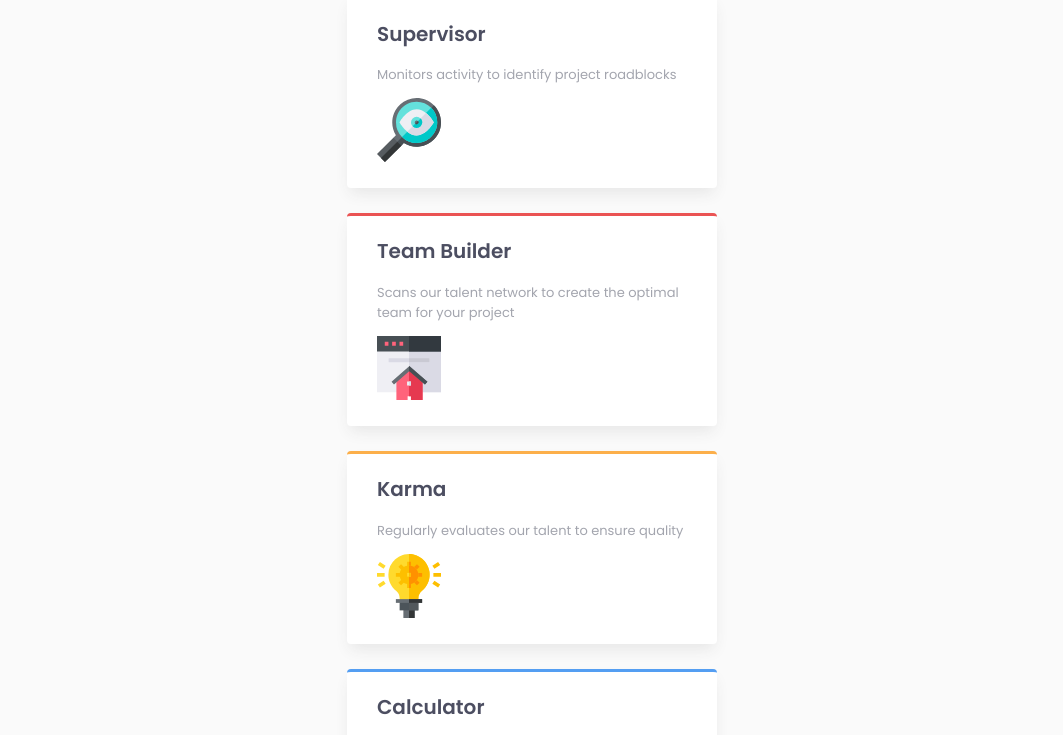
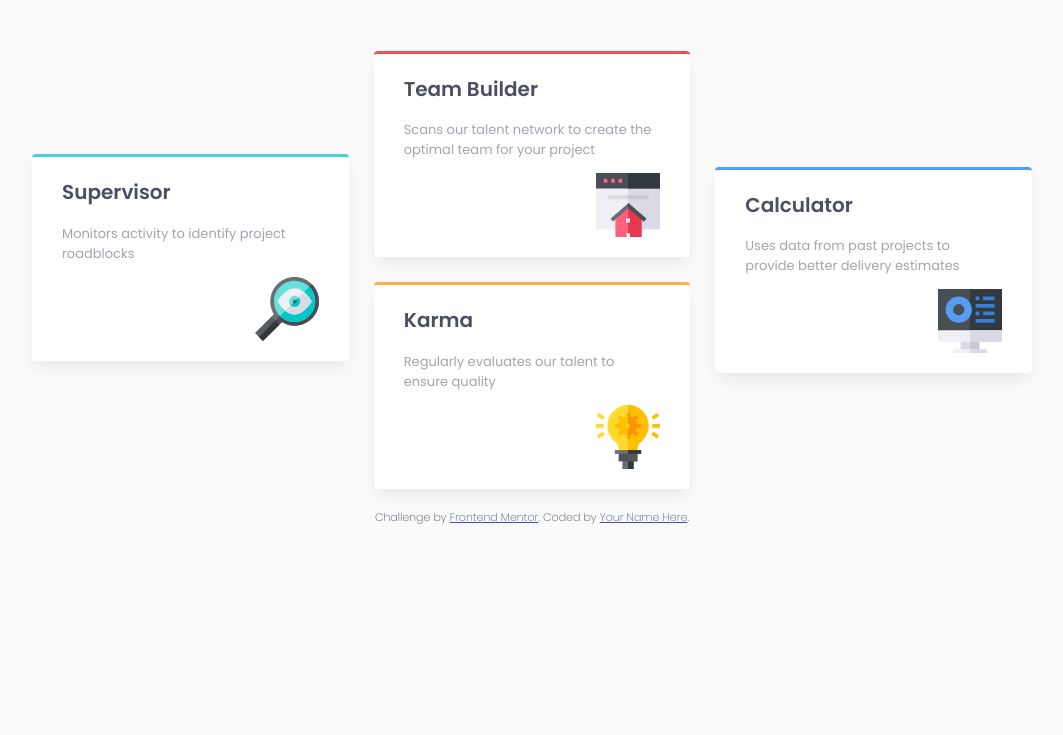
Before and after one commit to nithipramesti/Four-Card-Feature-Section-Master, a plain HTML site: page index.html in a window 1280 px wide. Shown: the part 203-938 px from the top of the page, without its empty margins (108-1171 px from the left). After the commit the page ends 800 px from the top, so only its background shows below. Drawn offline with Linux system fonts and the light colour scheme.

Commit message:
styling css finish

```diff
--- a/index.html
+++ b/index.html
@@ -30,13 +30,13 @@
   </header>
 
   <main>
-    <div class="box box-1">
+    <div class="box box-flex box-1">
       <h2>Supervisor</h2>
       <p>Monitors activity to identify project roadblocks</p>
       <img src="/images/icon-supervisor.svg" alt="Supervisor">
     </div>
 
-    <div class="box-center">
+    <div class="box-flex box-center">
       <div class="box box-2">
         <h2>Team Builder</h2>
         <p>Scans our talent network to create the optimal team for your project</p>
@@ -50,7 +50,7 @@
       </div>
     </div>
 
-    <div class="box box-4">
+    <div class="box-flex box box-4">
       <h2>Calculator</h2>
       <p>Uses data from past projects to provide better delivery estimates</p>
       <img src="/images/icon-calculator.svg" alt="Calculator">
--- a/style.css
+++ b/style.css
@@ -23,7 +23,7 @@ header{
     text-align: center;
     width: 85%;
     max-width: 550px;
-    margin: 30px auto;
+    margin: 60px auto 30px auto;
 }
 
 header h1{
@@ -51,11 +51,30 @@ main{
     margin: 20px auto;
 }
 
+@media (min-width: 800px){
+    main{
+        flex-direction: row;
+        align-items: center;
+        justify-content: space-between;
+
+        width: 90%;
+        max-width: 1000px;
+    }
+
+}
+
+
 .box{
     background-color: #fff;
     border-radius: 4px;
     padding: 20px 30px;
     box-shadow: 0px 8px 15px -3px rgba(63, 63, 63, 0.1);
+}
+
+@media (min-width: 600px){
+    .box-flex{
+        flex-basis: calc((100% - 50px)/3);
+    }
 }
 
 
@@ -71,7 +90,13 @@ main{
 }
 
 .box img{
-    text-align: right;
+    float: right;
+}
+
+.box::after{
+    display: block;
+    content: " ";
+    clear: both;
 }
 
 main div + div{
```
